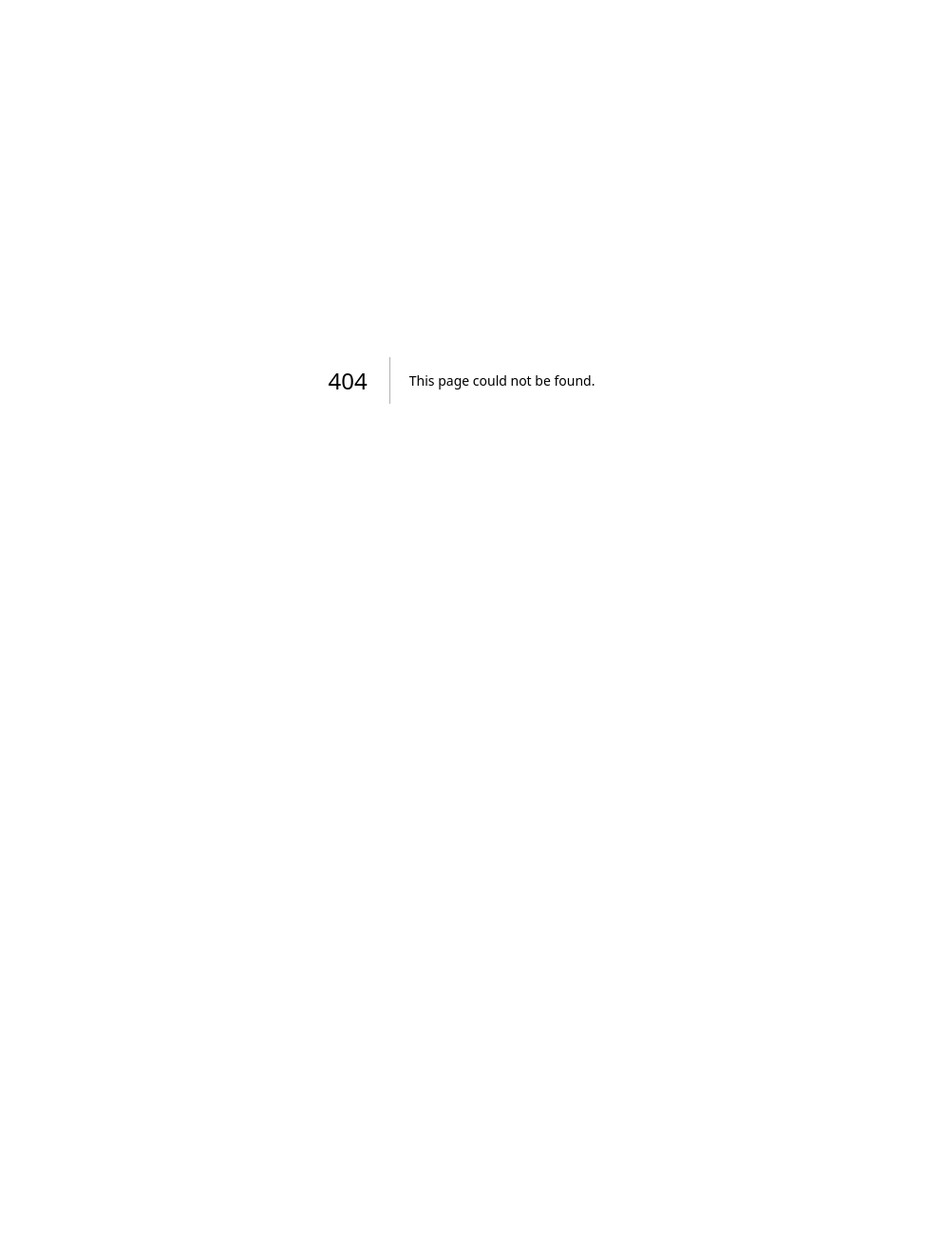
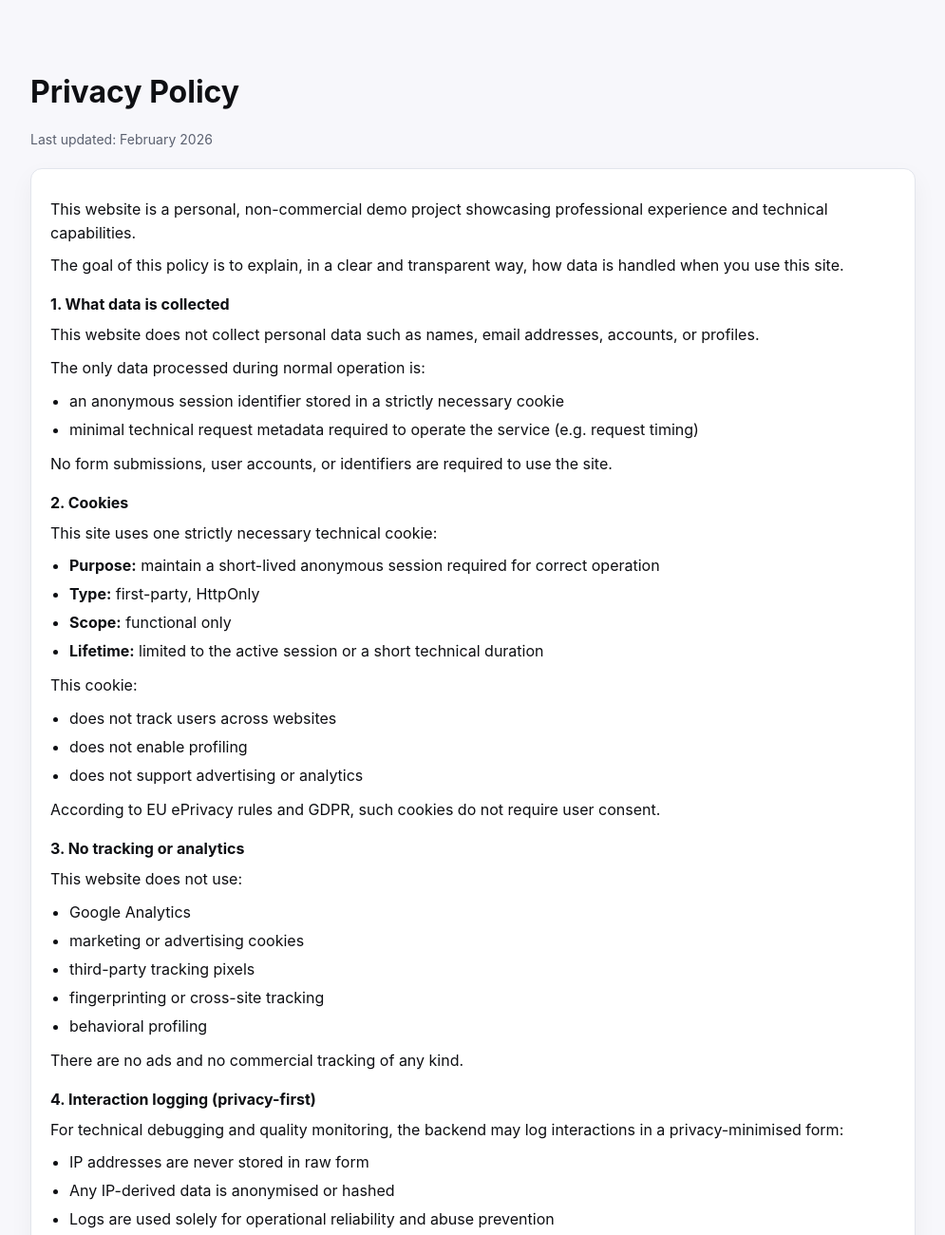
Before and after one commit to kotsinus/Ask-about-Piotr, a Next.js app in the folder frontend/: page /privacy-policy in a window 1280 px wide. Before the commit this address had no page. Shown: the top 1300 px of the page at 95% size, without its empty margins (154-1149 px from the left). Before the commit the page ends 800 px from the top, so only its background shows below. Built offline with nearby package versions, Linux system fonts and the light colour scheme.

Commit message:
Policy added

```diff
--- a/frontend/app/globals.css
+++ b/frontend/app/globals.css
@@ -35,6 +35,54 @@ body {
   background: var(--bg);
 }
 
+/* Ensure footer stays at the bottom for short pages. */
+.site-root {
+  min-height: 100vh;
+  display: flex;
+  flex-direction: column;
+}
+
+.site-content {
+  flex: 1;
+}
+
+.site-footer {
+  width: 100%;
+  padding: 18px 0;
+}
+
+.site-footer-inner {
+  max-width: 980px;
+  margin: 0 auto;
+  padding: 0 24px;
+}
+
+.site-footer-line {
+  margin: 0;
+  color: var(--muted);
+  font-size: 12px;
+  line-height: 1.45;
+}
+
+.site-footer-link {
+  display: inline;
+  color: var(--accent);
+  font-weight: 800;
+  font-size: 12px;
+  text-decoration: none;
+  white-space: nowrap;
+}
+
+.site-footer-link:hover {
+  text-decoration: underline;
+}
+
+.site-footer-link:focus-visible {
+  outline: 2px solid var(--accent);
+  outline-offset: 2px;
+  border-radius: 8px;
+}
+
 main {
   margin: 0 auto;
   padding: 0;
@@ -50,6 +98,45 @@ main {
   --page-padding-bottom: 64px;
   /* Flush to viewport edge on the right (no right padding). */
   padding: var(--page-padding-top) 0 var(--page-padding-bottom) var(--page-padding-left);
+}
+
+/* Simple legal page typography */
+.legal-page {
+  max-width: 980px;
+  margin: 0 auto;
+  padding: 0 24px;
+}
+
+.legal-header {
+  padding: 24px 0 8px;
+}
+
+.legal-prose {
+  background: var(--panel);
+  border: 1px solid var(--border);
+  border-radius: 12px;
+  padding: 20px;
+  box-shadow: 0 10px 24px rgba(0, 0, 0, 0.05);
+}
+
+.legal-prose h2 {
+  margin: 18px 0 8px;
+  font-size: 16px;
+}
+
+.legal-prose p {
+  margin: 10px 0;
+  line-height: 1.55;
+}
+
+.legal-prose ul {
+  margin: 8px 0 12px;
+  padding-left: 20px;
+}
+
+.legal-prose li {
+  margin: 6px 0;
+  line-height: 1.5;
 }
 
 .app-layout {
@@ -613,6 +700,11 @@ button:disabled {
     --layout-gap: 14px;
     --details-panel-width: 360px;
   }
+
+  .site-footer-inner,
+  .legal-page {
+    padding: 0 16px;
+  }
 }
 
 @media (max-width: 720px) {
--- a/frontend/app/layout.tsx
+++ b/frontend/app/layout.tsx
@@ -18,6 +18,7 @@
  */
 
 import type { ReactNode } from "react";
+import Link from "next/link";
 
 import "./globals.css";
 
@@ -34,7 +35,22 @@ export default function RootLayout({
 }) {
   return (
     <html lang="en" suppressHydrationWarning>
-      <body suppressHydrationWarning>{children}</body>
+      <body suppressHydrationWarning>
+        <div className="site-root">
+          <div className="site-content">{children}</div>
+          <footer className="site-footer" aria-label="Site footer">
+            <div className="site-footer-inner">
+              <p className="site-footer-line">
+                Privacy-first demo. This site uses a strictly necessary, anonymous session cookie
+                to function correctly. No tracking, no analytics, no ads.{" "}
+                <Link className="site-footer-link" href="/privacy-policy">
+                  Privacy policy
+                </Link>
+              </p>
+            </div>
+          </footer>
+        </div>
+      </body>
     </html>
   );
 }
--- /dev/null
+++ b/frontend/app/privacy-policy/page.tsx
@@ -0,0 +1,203 @@
+/*
+ * Copyright 2026 Piotr Synak
+ *
+ * Licensed under the Apache License, Version 2.0 (the "License");
+ * you may not use this file except in compliance with the License.
+ * You may obtain a copy of the License at
+ *
+ *     http://www.apache.org/licenses/LICENSE-2.0
+ *
+ * Unless required by applicable law or agreed to in writing, software
+ * distributed under the License is distributed on an "AS IS" BASIS,
+ * WITHOUT WARRANTIES OR CONDITIONS OF ANY KIND, either express or implied.
+ * See the License for the specific language governing permissions and
+ * limitations under the License.
+ *
+ * Purpose:
+ * Privacy policy page.
+ */
+
+export const metadata = {
+  title: "Privacy Policy",
+  description: "Privacy policy for the Ask Piotr Synak demo"
+};
+
+export default function PrivacyPolicyPage() {
+  return (
+    <main className="app-main">
+      <div className="legal-page">
+        <header className="legal-header">
+          <h1>Privacy Policy</h1>
+          <p className="muted">Last updated: February 2026</p>
+        </header>
+
+        <div className="legal-prose">
+          <p>
+            This website is a personal, non-commercial demo project showcasing professional
+            experience and technical capabilities.
+          </p>
+
+          <p>
+            The goal of this policy is to explain, in a clear and transparent way, how data is
+            handled when you use this site.
+          </p>
+
+          <h2>1. What data is collected</h2>
+          <p>
+            This website does not collect personal data such as names, email addresses, accounts,
+            or profiles.
+          </p>
+          <p>The only data processed during normal operation is:</p>
+          <ul>
+            <li>an anonymous session identifier stored in a strictly necessary cookie</li>
+            <li>
+              minimal technical request metadata required to operate the service (e.g. request
+              timing)
+            </li>
+          </ul>
+          <p>No form submissions, user accounts, or identifiers are required to use the site.</p>
+
+          <h2>2. Cookies</h2>
+          <p>This site uses one strictly necessary technical cookie:</p>
+          <ul>
+            <li>
+              <strong>Purpose:</strong> maintain a short-lived anonymous session required for
+              correct operation
+            </li>
+            <li>
+              <strong>Type:</strong> first-party, HttpOnly
+            </li>
+            <li>
+              <strong>Scope:</strong> functional only
+            </li>
+            <li>
+              <strong>Lifetime:</strong> limited to the active session or a short technical
+              duration
+            </li>
+          </ul>
+          <p>This cookie:</p>
+          <ul>
+            <li>does not track users across websites</li>
+            <li>does not enable profiling</li>
+            <li>does not support advertising or analytics</li>
+          </ul>
+          <p>
+            According to EU ePrivacy rules and GDPR, such cookies do not require user consent.
+          </p>
+
+          <h2>3. No tracking or analytics</h2>
+          <p>This website does not use:</p>
+          <ul>
+            <li>Google Analytics</li>
+            <li>marketing or advertising cookies</li>
+            <li>third-party tracking pixels</li>
+            <li>fingerprinting or cross-site tracking</li>
+            <li>behavioral profiling</li>
+          </ul>
+          <p>There are no ads and no commercial tracking of any kind.</p>
+
+          <h2>4. Interaction logging (privacy-first)</h2>
+          <p>
+            For technical debugging and quality monitoring, the backend may log interactions in a
+            privacy-minimised form:
+          </p>
+          <ul>
+            <li>IP addresses are never stored in raw form</li>
+            <li>Any IP-derived data is anonymised or hashed</li>
+            <li>Logs are used solely for operational reliability and abuse prevention</li>
+            <li>Data is not shared with third parties</li>
+          </ul>
+
+          <h2>5. Data retention</h2>
+          <p>
+            Technical logs, if stored, are retained only for a limited period and are not used to
+            identify individuals.
+          </p>
+          <p>No personal profiles or long-term behavioral histories are created.</p>
+
+          <h2>6. Data sharing</h2>
+          <p>No personal data is sold, shared, or transferred to third parties.</p>
+          <p>
+            External AI model providers may process request content only to generate responses, and
+            only within the technical scope of the service.
+          </p>
+
+          <h2>7. Use of Artificial Intelligence</h2>
+          <p>This website uses artificial intelligence (AI) models to generate answers to user questions.</p>
+          <p>The AI system operates under the following principles:</p>
+          <ul>
+            <li>Evidence-based answers only</li>
+            <li>
+              Responses are generated exclusively from a curated, predefined knowledge base created
+              by the site owner.
+            </li>
+            <li>The system is designed not to invent, guess, or extrapolate beyond available source material.</li>
+          </ul>
+          <p>No autonomous learning from users</p>
+          <ul>
+            <li>User interactions are not used to train or fine-tune AI models.</li>
+          </ul>
+          <p>No personal profiling</p>
+          <ul>
+            <li>The AI does not build user profiles, infer identities, or track individuals across sessions.</li>
+          </ul>
+          <p>Human-authored knowledge base</p>
+          <ul>
+            <li>
+              All factual content originates from human-curated documents describing professional
+              experience, projects, and publications.
+            </li>
+          </ul>
+          <p>Model providers</p>
+          <ul>
+            <li>
+              AI model providers may process request content transiently to generate responses.
+            </li>
+            <li>
+              No personal data is intentionally submitted, and no long-term storage is controlled by this site.
+            </li>
+          </ul>
+
+          <h2>8. Limitations and transparency</h2>
+          <p>
+            While AI is used to assist with information retrieval and summarisation:
+          </p>
+          <ul>
+            <li>the system may refuse to answer if sufficient evidence is not available</li>
+            <li>answers are constrained by the completeness of the underlying knowledge base</li>
+            <li>AI output should be interpreted as informational, not advisory</li>
+          </ul>
+          <p>
+            This design prioritises correctness, transparency, and responsible AI usage over
+            conversational breadth.
+          </p>
+
+          <h2>9. Your rights</h2>
+          <p>
+            If you are located in the EU or Switzerland, you have rights under GDPR / revFADP,
+            including the right to information and deletion.
+          </p>
+          <p>
+            Because this site does not maintain personal user accounts or identifiable profiles,
+            there is typically no personal data to retrieve or erase.
+          </p>
+
+          <h2>10. Contact</h2>
+          <p>If you have any questions about privacy or data handling, you can contact:</p>
+          <p>
+            Piotr Synak
+            <br />
+            📧 ask.about.piotr@gmail.com
+          </p>
+
+          <h2>11. Changes to this policy</h2>
+          <p>
+            This policy may be updated if the technical architecture or data handling practices
+            change.
+          </p>
+          <p>The date at the top indicates the latest revision.</p>
+        </div>
+      </div>
+    </main>
+  );
+}
```
Also changed, not shown: 1 other file (tests, documents, lock files or other folders).
